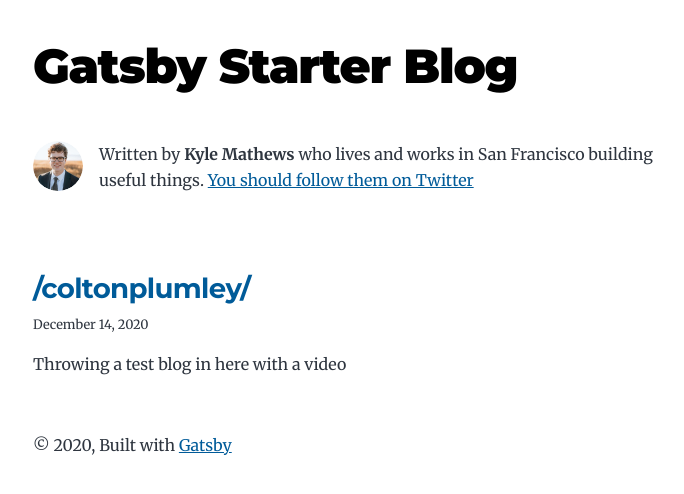
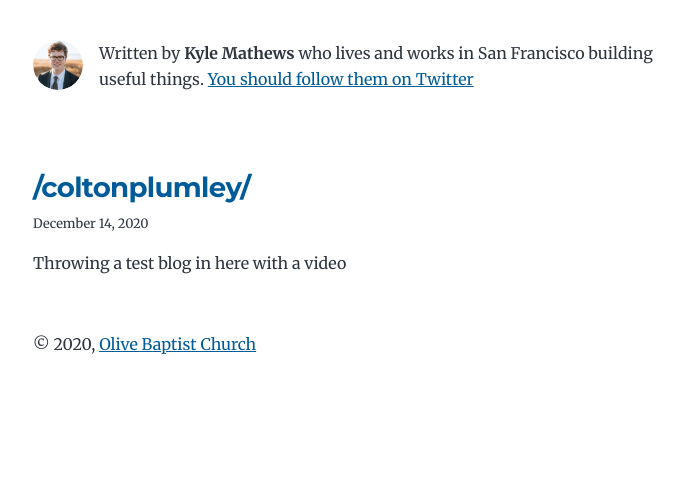
Before and after one commit to olivebaptistchurch/production, a Gatsby site: page / in a window 1280 px wide. Shown: the whole page, without its empty margins (291-975 px from the left). Built offline with nearby package versions, Linux system fonts and the light colour scheme; Gatsby itself is replaced by a stand-in of ours.

Commit message:
Update styling

```diff
--- a/src/components/layout.js
+++ b/src/components/layout.js
@@ -22,12 +22,10 @@ const Layout = ({ location, title, children }) => {
 
   return (
     <div className="global-wrapper" data-is-root-path={isRootPath}>
-      <header className="global-header">{header}</header>
       <main>{children}</main>
       <footer>
-        © {new Date().getFullYear()}, Built with
-        {` `}
-        <a href="https://www.gatsbyjs.com">Gatsby</a>
+        © {new Date().getFullYear()},{' '}
+        <a href="https://www.olivebaptist.org">Olive Baptist Church</a>
       </footer>
     </div>
   )
--- a/src/style.css
+++ b/src/style.css
@@ -335,7 +335,8 @@ button, select {
     border: none;
     border-radius: 5px;
     box-shadow: 2px 2px 3px #D0D3D4;
-    font-size: 1.25rem;
+    font-size: 1rem;
+    text-transform: uppercase;
     transition: 0.25s ease;
 }
 
```
